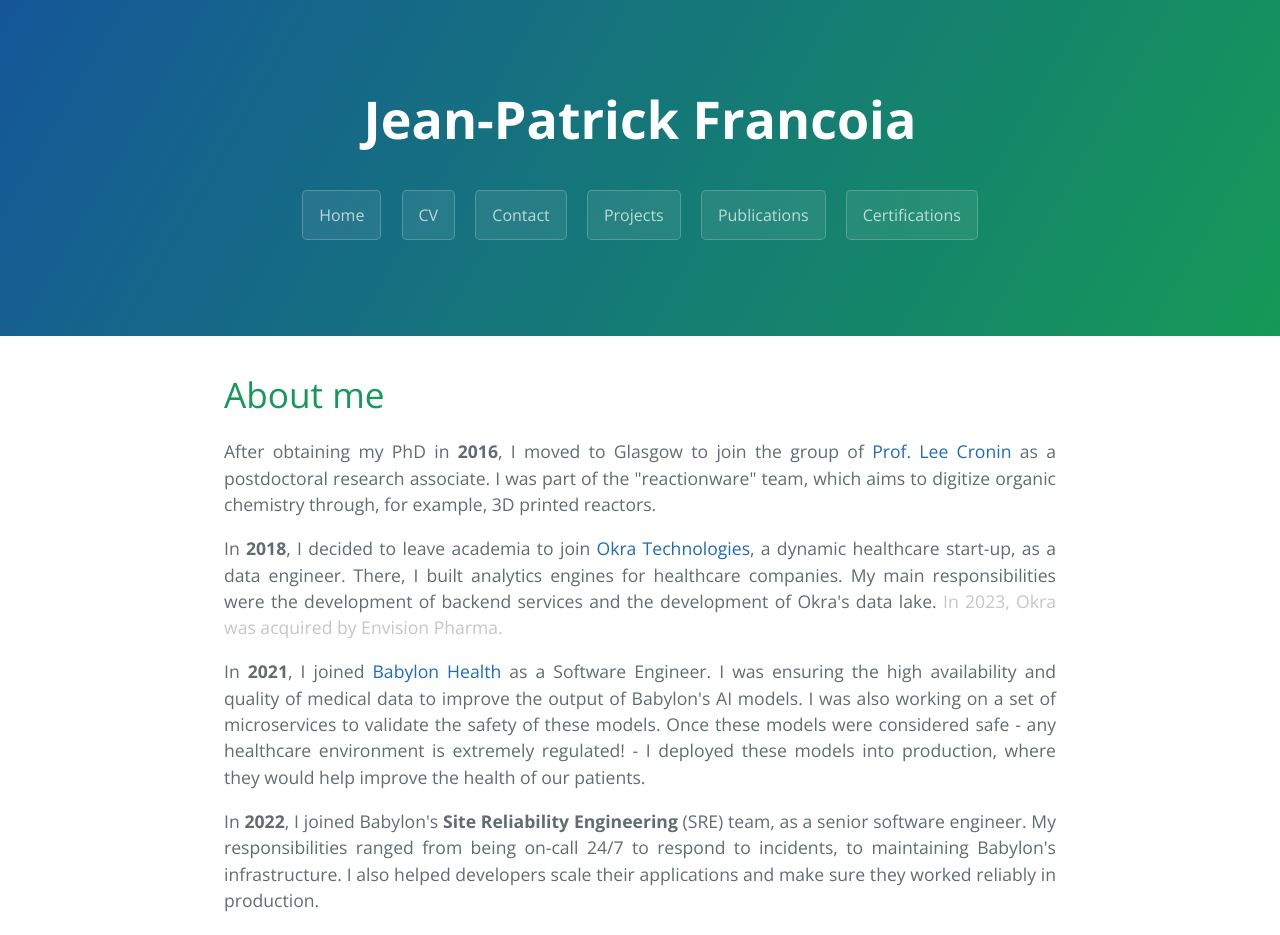
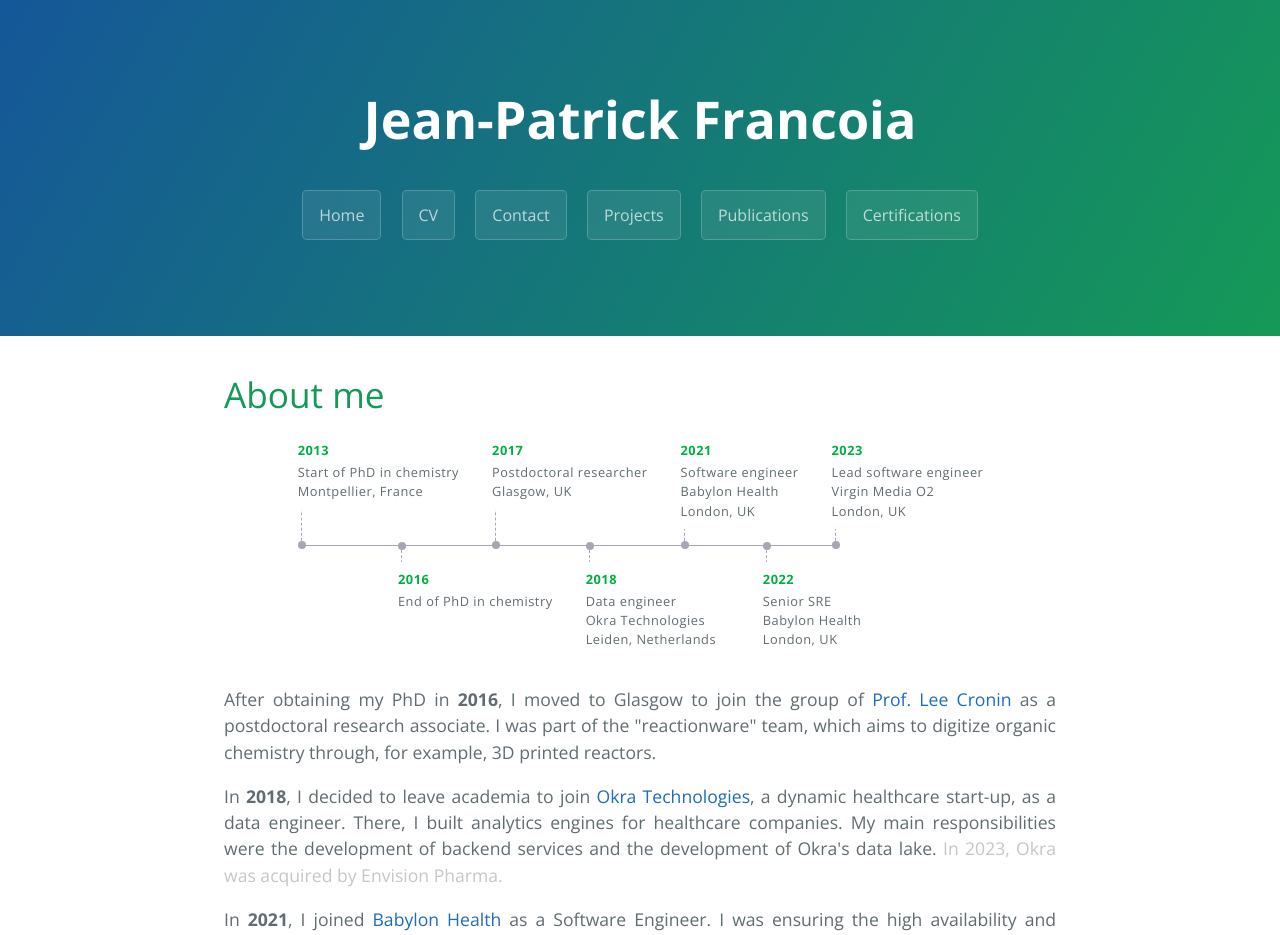
Before and after one commit to JPFrancoia/JPFrancoia.github.io, a Jekyll site: the page built from index.md, in a window 1280 px wide. Shown: the top 935 px of the page. Built offline with Jekyll 4.4.1, drawn with Linux system fonts in a browser that asks for light colours; the repository's description, which GitHub fills in, is left out; some of the changed text lies outside the part shown.

Commit message:
Adding a timeline for jobs on index page

```diff
--- a/assets/css/style.scss
+++ b/assets/css/style.scss
@@ -2,3 +2,105 @@
 ---
 
 @import 'jekyll-theme-cayman';
+
+
+html {
+  --background: white;
+  --primary: #00af41;
+  --line: #a6a7b5;
+}
+
+.timeline-container {
+  background: var(--background);
+  letter-spacing: 0.03em;
+  display: flex;
+  align-items: center;
+  justify-content: center;
+  height: auto;
+
+  article {
+    padding: .25rem .5rem 0 1rem;
+    background: var(--background);
+  }
+
+  dl {
+    display: grid;
+    grid-auto-columns: max-content;
+    grid-auto-flow: column;
+    grid-template-rows: auto auto;
+    .cell {
+      grid-column: span 2;
+      display: flex;
+      padding: 0 1rem;
+      &:nth-child(2) {
+        grid-column: span 3;
+        justify-content: flex-end;
+      }
+      .cell-content {
+        display: inline-flex;
+        flex-direction: column;
+        border-left: 1px dashed var(--line);
+        position: relative;
+        background: var(--background);
+        &::after {
+          content: '';
+          display: block;
+          background: var(--line);
+          height: .5rem;
+          width: .5rem;
+          position: absolute;
+          left: -.25rem;
+          border-radius: 50%;
+        }
+        dt {
+          background: var(--background);
+          color: var(--primary);
+          padding-bottom: .25em;
+          position: relative;
+          left: -.25rem;
+          text-transform: uppercase;
+          font-size: 0.8rem;
+          font-weight: 600;
+        }
+        dd {
+          background: var(--background);
+          margin: 0;
+          position: relative;
+          left: -.25rem;
+          font-size: 0.8rem;
+        }
+      }
+      &:nth-child(odd) .cell-content {
+        padding-bottom: 1rem;
+        border-bottom: 1px solid var(--line);
+        grid-row: 2;
+        &::after {
+           bottom: -.25rem;
+        }
+        dd:last-child {
+          padding-bottom: .5rem;
+        }
+      }
+      &:nth-child(even) .cell-content {
+        padding-top: 1rem;
+        position: relative;
+        top: -1px;
+        border-top: 1px solid var(--line);
+        grid-row: 1;
+        &::after {
+          top: -.25rem;
+        }
+        dt {
+          padding-top: .5rem;
+        }
+        dd {
+          flex-grow: 1;
+        }
+      }
+      &:last-child .cell-content {
+        border-top-color: transparent;
+        border-bottom-color: transparent;
+      }
+    }
+  }
+}
--- a/index.md
+++ b/index.md
@@ -5,6 +5,66 @@ layout: default
 ---
 
 # About me
+
+<div class="timeline-container">
+    <article>
+      <dl>
+        <div class="cell">
+          <div class="cell-content">
+            <dt>2013</dt>
+            <dd>Start of PhD in chemistry</dd>
+            <dd>Montpellier, France</dd>
+          </div>
+        </div>
+        <div class="cell">
+          <div class="cell-content">
+            <dt>2016</dt>
+            <dd>End of PhD in chemistry</dd>
+          </div>
+        </div>
+        <div class="cell">
+          <div class="cell-content">
+            <dt>2017</dt>
+            <dd>Postdoctoral researcher</dd>
+            <dd>Glasgow, UK</dd>
+          </div>
+        </div>
+        <div class="cell">
+          <div class="cell-content">
+            <dt>2018</dt>
+            <dd>Data engineer</dd>
+            <dd>Okra Technologies</dd>
+            <dd>Leiden, Netherlands</dd>
+          </div>
+        </div>
+        <div class="cell">
+          <div class="cell-content">
+            <dt>2021</dt>
+            <dd>Software engineer</dd>
+            <dd>Babylon Health</dd>
+            <dd>London, UK</dd>
+          </div>
+        </div>
+        <div class="cell">
+          <div class="cell-content">
+            <dt>2022</dt>
+            <dd>Senior SRE</dd>
+            <dd>Babylon Health</dd>
+            <dd>London, UK</dd>
+          </div>
+        </div>
+        <div class="cell">
+          <div class="cell-content">
+            <dt>2023</dt>
+            <dd>Lead software engineer</dd>
+            <dd>Virgin Media O2</dd>
+            <dd>London, UK</dd>
+          </div>
+        </div>
+      </dl>
+    </article>
+</div>
+
 
 <p align="justify">
 
```
Also changed, not shown: other parts of index.md (+3 -3 lines).
